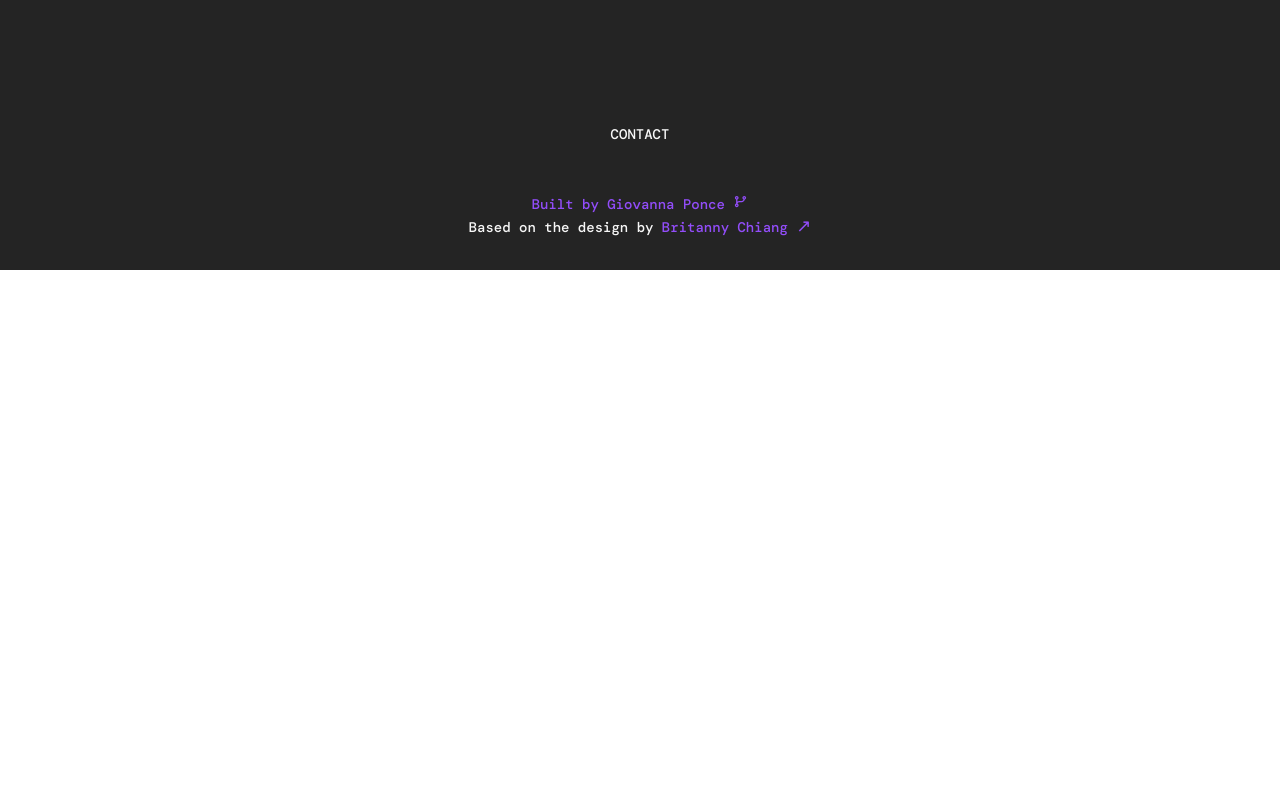
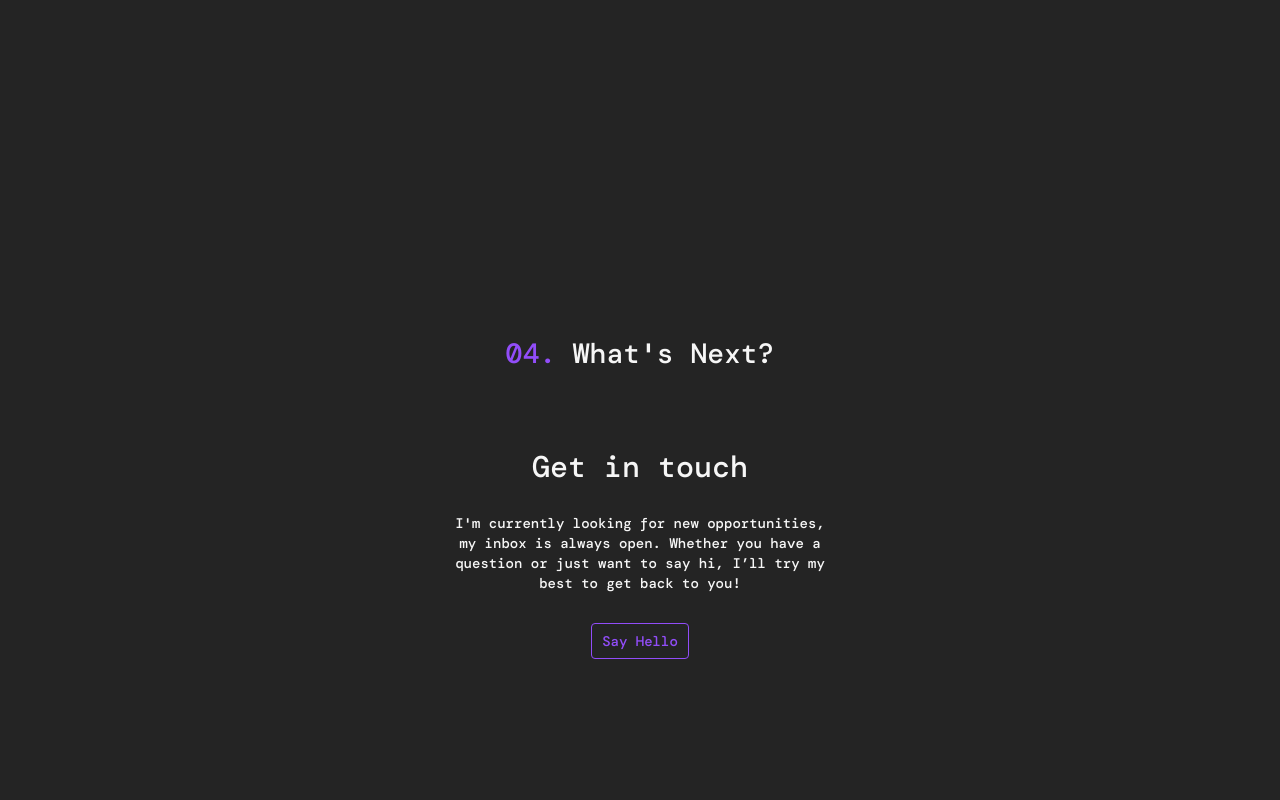
Before and after one commit to giovsteph/giov, a React (Create React App) app: page / in a window 1280 px wide. Shown: the part 3940-4740 px from the top of the page. Before the commit the page ends 4210 px from the top, so only its background shows below. Built offline with nearby package versions, Linux system fonts and the light colour scheme; a web font is replaced by a local one.

Commit message:
feat: contact section

```diff
--- a/src/components/Pages/MainPage/MainPage.jsx
+++ b/src/components/Pages/MainPage/MainPage.jsx
@@ -7,6 +7,7 @@ import Sidebar from "../../Molecules/Sidebar/Sidebar";
 import ProfilePictureFiltered from "../../../assets/photos/profile-pic-filter.jpg";
 import TabPanel from "../../Molecules/TabPanel/TabPanel";
 import Card from "../../Molecules/Card/Card";
+import Button from "../../Atoms/Button/Button";
 
 export default function MainPage() {
   const [isLoading, setIsLoading] = useState(false);
@@ -184,7 +185,28 @@ export default function MainPage() {
             <br />
             <br />
             <div className="container" id="contact">
-              CONTACT
+              <div className="contact">
+                <div className="contact-title">
+                  <span className="numbers">04. </span> What's Next?
+                </div>
+                <div className="contact-text">
+                  <h2>Get in touch</h2>
+                  <br />
+                  <p>
+                    I'm currently looking for new opportunities, my inbox is
+                    always open. Whether you have a question or just want to say
+                    hi, I’ll try my best to get back to you!
+                  </p>
+                  <br />
+                  <a
+                    href="mailto:giov.ponce@gmail.com"
+                    target="_blank"
+                    rel="noopener noreferrer"
+                  >
+                    <Button className="primary smaller">Say Hello</Button>
+                  </a>
+                </div>
+              </div>
             </div>
           </div>
           <Footer />
--- a/src/components/Pages/MainPage/MainPage.scss
+++ b/src/components/Pages/MainPage/MainPage.scss
@@ -148,3 +148,24 @@ body {
     margin-bottom: 2em;
   }
 }
+
+.contact {
+  display: flex;
+  justify-content: center;
+  align-items: center;
+  flex-direction: column;
+  margin-top: 15em;
+  width: 60vw;
+  max-width: 70vw;
+  margin-bottom: 15em;
+
+  &-title {
+    font-size: 28px;
+    text-align: left;
+    margin-bottom: 2em;
+  }
+
+  &-text {
+    max-width: 50%
+  }
+}
```
